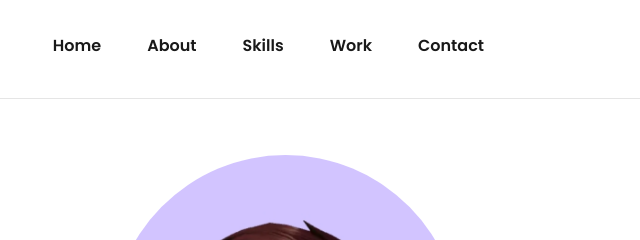
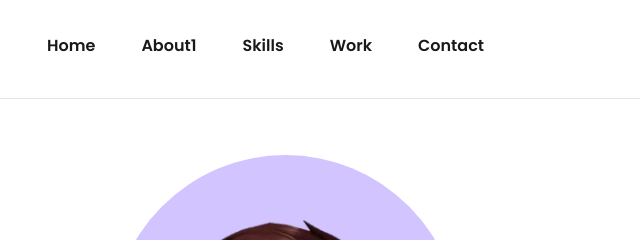
Before and after one commit to Ramanathan1409/personal_website, a plain HTML site: page index.html in a window 1280 px wide. Shown: the top 240 px of the page, 640-1280 px from the left. Drawn offline with nearby package versions, Linux system fonts and the light colour scheme.

Commit message:
new index.html

```diff
--- a/index.html
+++ b/index.html
@@ -18,7 +18,7 @@
               <a class="nav-link active hover_1" href="#">Home</a>
             </li>
             <li class="nav-item">
-              <a class="nav-link active" href="#">About</a>
+              <a class="nav-link active" href="#">About1</a>
             </li>
             <li class="nav-item">
                 <a class="nav-link active" href="#">Skills</a>
```
Also changed, not shown: readme.txt (added).
